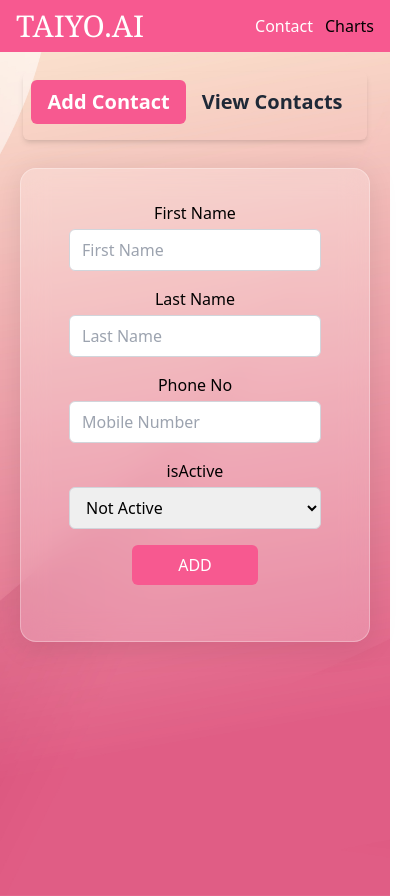
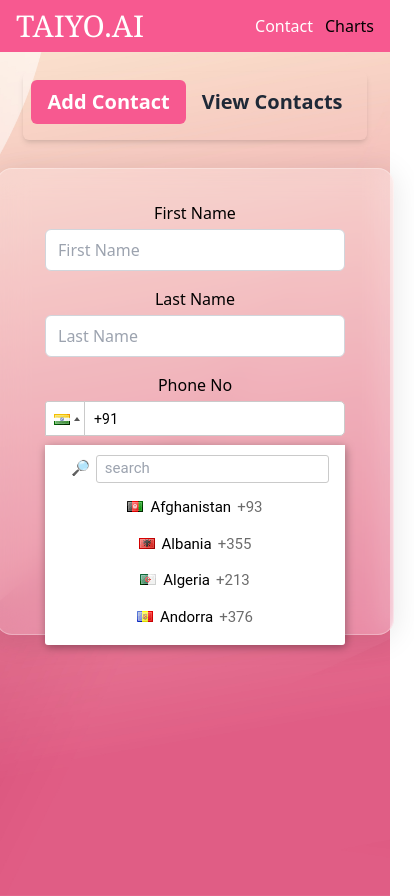
Before and after one commit to Wasif0787/TAIYO.AI, a React (Create React App) app: page / in a window 390 px wide. Shown: the whole page, 414 px wide, since content can reach past the window. Built offline with nearby package versions, Linux system fonts and the light colour scheme.

Commit message:
Added react-phone-input-2

```diff
--- a/package.json
+++ b/package.json
@@ -14,6 +14,8 @@
     "react": "^18.3.1",
     "react-dom": "^18.3.1",
     "react-icons": "^5.2.0",
+    "react-phone-input-2": "^2.15.1",
+    "react-phone-number-input": "^3.4.1",
     "react-redux": "^9.1.2",
     "react-router-dom": "^6.23.0",
     "react-scripts": "5.0.1",
--- a/src/components/AddContact.tsx
+++ b/src/components/AddContact.tsx
@@ -1,11 +1,14 @@
 import React, { useState } from 'react';
 import { useAppDispatch } from '../store/store';
 import { addContact } from '../store/features/contactSlice';
+import PhoneInput from 'react-phone-input-2';
+import 'react-phone-input-2/lib/style.css'
+
 
 const AddContact = () => {
     const [firstname, setFName] = useState("");
     const [lastname, setLName] = useState("");
-    const [phoneNo, setPhoneNo] = useState(0);
+    const [phoneNo, setPhoneNo] = useState("");
     const [status, setStatus] = useState(false);
     const [showSuccessMessage, setShowSuccessMessage] = useState(false)
 
@@ -19,9 +22,8 @@ const AddContact = () => {
         setLName(e.target.value);
     };
 
-    const handlePhoneChange = (e: React.ChangeEvent<HTMLInputElement>) => {
-        const phoneNumber = parseInt(e.target.value); // Convert input value to a number
-        setPhoneNo(phoneNumber);
+    const handlePhoneChange = (value: string) => {
+        setPhoneNo(value);
     }
 
     const handleStatusChange = (e: React.ChangeEvent<HTMLSelectElement>) => {
@@ -37,7 +39,7 @@ const AddContact = () => {
         dispatch(addContact({ fname: firstname, lname: lastname, isActive: status, phoneNumber: phoneNo }))
         setFName("")
         setLName("")
-        setPhoneNo(0)
+        setPhoneNo("")
         setStatus(false)
         setShowSuccessMessage(true)
         setTimeout(() => {
@@ -58,7 +60,8 @@ const AddContact = () => {
                 </div>
                 <div className="mb-4">
                     <label htmlFor="phone" className="block mb-1">Phone No</label>
-                    <input required type="number" name='phone' placeholder='Mobile Number' className="w-full px-3 py-2 border border-gray-300 rounded-md focus:outline-none focus:border-blue-500" value={phoneNo === 0 ? "" : phoneNo} onChange={handlePhoneChange} />
+                    {/* <input required type="number" name='phone' placeholder='Mobile Number' className="w-full px-3 py-2 border border-gray-300 rounded-md focus:outline-none focus:border-blue-500" value={phoneNo === 0 ? "" : phoneNo} onChange={handlePhoneChange} /> */}
+                    <PhoneInput country={"in"} inputProps={{ required: true }} autocompleteSearch showDropdown enableSearch placeholder='+91 99999 99999' value={phoneNo} onChange={handlePhoneChange} />
                 </div>
                 <div className="mb-4">
                     <label htmlFor="status" className="block mb-1">isActive</label>
--- a/src/components/UpdateContactModal.tsx
+++ b/src/components/UpdateContactModal.tsx
@@ -1,5 +1,6 @@
 import React, { useState } from 'react';
 import { Contact } from '../store/features/contactSlice';
+import PhoneInput from 'react-phone-input-2';
 
 
 interface UpdateContactModalProps {
@@ -23,9 +24,8 @@ const UpdateContactModal: React.FC<UpdateContactModalProps> = ({ isOpen, onClose
         setUpdatedLastName(e.target.value);
     };
 
-    const handlePhoneChange = (e: React.ChangeEvent<HTMLInputElement>) => {
-        const phoneNo = parseInt(e.target.value)
-        setUpdatedPhoneNo(phoneNo)
+    const handlePhoneChange = (value: string) => {
+        setUpdatedPhoneNo(value)
     }
 
     const handleStatusChange = (e: React.ChangeEvent<HTMLInputElement>) => {
@@ -63,7 +63,8 @@ const UpdateContactModal: React.FC<UpdateContactModalProps> = ({ isOpen, onClose
                                 </div>
                                 <div className="mb-4">
                                     <label htmlFor="lname" className="block mb-1">Phone No</label>
-                                    <input type="text" id="lname" value={updatedPhoneNo} onChange={handlePhoneChange} className="w-full px-3 py-2 border border-gray-300 rounded-md focus:outline-none focus:border-blue-500" />
+                                    {/* <input type="text" id="lname" value={updatedPhoneNo} onChange={handlePhoneChange} className="w-full px-3 py-2 border border-gray-300 rounded-md focus:outline-none focus:border-blue-500" /> */}
+                                    <PhoneInput value={updatedPhoneNo} onChange={handlePhoneChange} />
                                 </div>
                                 <div className="mb-4">
                                     <label htmlFor="status" className="flex items-center">
--- a/src/store/features/contactSlice.ts
+++ b/src/store/features/contactSlice.ts
@@ -5,7 +5,7 @@ export interface Contact {
     fname: string,
     lname: string,
     isActive: boolean,
-    phoneNumber: number,
+    phoneNumber: string,
 }
 
 interface ContactState {
@@ -30,7 +30,7 @@ export const ContactSlice = createSlice({
     name: "contact",
     initialState,
     reducers: {
-        addContact: (state, action: PayloadAction<{ fname: string, lname: string, isActive: boolean, phoneNumber: number }>) => {
+        addContact: (state, action: PayloadAction<{ fname: string, lname: string, isActive: boolean, phoneNumber: string }>) => {
             state.contacts.push({
                 id: nanoid(),
                 fname: action.payload.fname,
@@ -40,7 +40,7 @@ export const ContactSlice = createSlice({
             })
             saveContactsToLocalStorage(state.contacts);
         },
-        updateContact: (state, action: PayloadAction<{ id: string; fname: string; lname: string; isActive: boolean; phoneNumber: number }>) => {
+        updateContact: (state, action: PayloadAction<{ id: string; fname: string; lname: string; isActive: boolean; phoneNumber: string }>) => {
             const { id, fname, lname, isActive, phoneNumber } = action.payload;
             const contactIndex = state.contacts.findIndex(contact => contact.id === id);
             if (contactIndex !== -1) {
```
Also changed, not shown: 1 other file (tests, documents, lock files or other folders).
